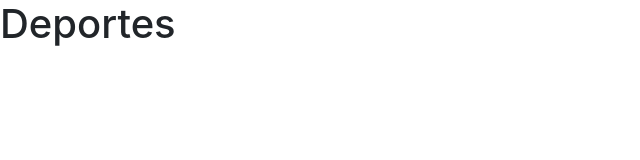
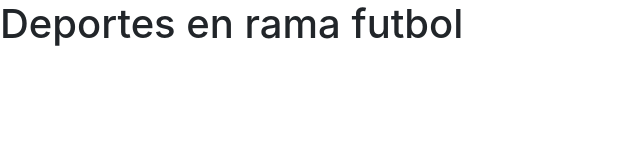
Before and after one commit to rfuentesmora/bootstrap, a plain HTML site: page deportes.html in a window 1280 px wide. Shown: the whole page, without its empty margins (0-640 px from the left). Drawn offline with nearby package versions, Linux system fonts and the light colour scheme.

Commit message:
deportes en rama futbol

```diff
--- a/deportes.html
+++ b/deportes.html
@@ -11,7 +11,7 @@
     <title>Deportes</title>
   </head>
   <body>
-    <h1>Deportes </h1>
+    <h1>Deportes en rama futbol </h1>
 
     <!-- Optional JavaScript -->
     <!-- jQuery first, then Popper.js, then Bootstrap JS -->
```
